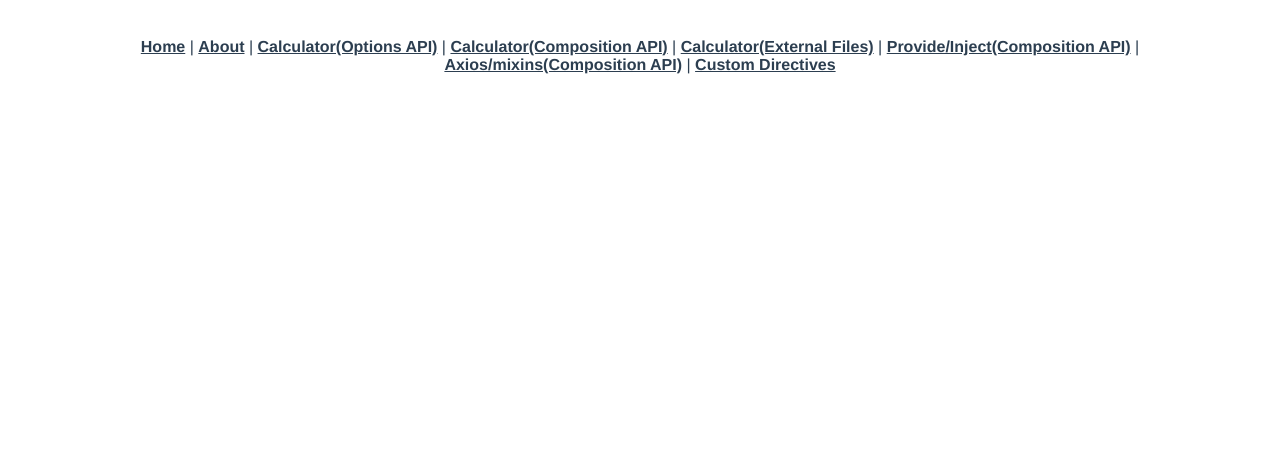
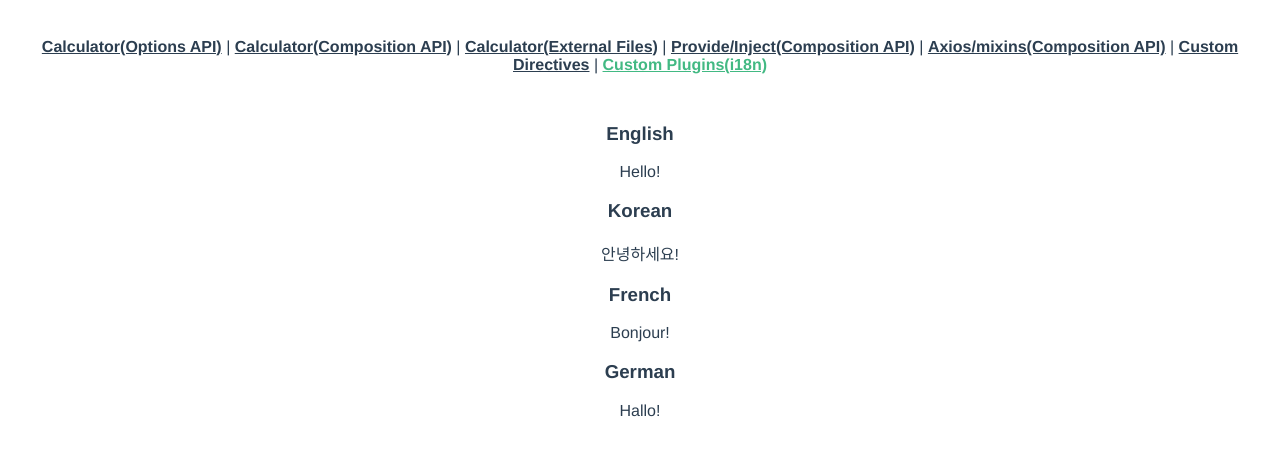
Before and after one commit to sbpark88/Vue.js-Short-Book, a Vue app in the folder vue-project-composition-api/: page /custom-plugins in a window 1280 px wide. Shown: the top 456 px of the page. Built offline with nearby package versions, Linux system fonts and the light colour scheme.

Commit message:
Add: Plugins

```diff
--- a/vue-project-composition-api/src/App.vue
+++ b/vue-project-composition-api/src/App.vue
@@ -1,13 +1,12 @@
 <template>
   <nav>
-    <router-link to="/">Home</router-link> |
-    <router-link to="/about">About</router-link> |
     <router-link to="/calculator-with-options-api">Calculator(Options API)</router-link> |
     <router-link to="/calculator-with-composition-api">Calculator(Composition API)</router-link> |
     <router-link to="/calculator-with-composition-api-and-external-files">Calculator(External Files)</router-link> |
     <router-link to="/provide-inject-with-composition-api">Provide/Inject(Composition API)</router-link> |
     <router-link to="/axios-mixins-with-composition-api">Axios/mixins(Composition API)</router-link> |
-    <router-link to="/custom-directives">Custom Directives</router-link>
+    <router-link to="/custom-directives">Custom Directives</router-link> |
+    <router-link to="/custom-plugins">Custom Plugins(i18n)</router-link>
   </nav>
   <router-view/>
 </template>
--- a/vue-project-composition-api/src/main.js
+++ b/vue-project-composition-api/src/main.js
@@ -2,10 +2,19 @@ import { createApp } from 'vue'
 import App from './App.vue'
 import router from './router'
 import store from './store'
+import i18n from '@/plugins/i18n'
 
 const myApp = createApp(App)
   .use(store)
   .use(router)
+  .use(i18n, {
+    greetings: {
+      en: 'Hello!',
+      ko: '안녕하세요!',
+      fr: 'Bonjour!',
+      de: 'Hallo!'
+    }
+  })
   .provide('appLevelValue', 'Hello~ This is App')
 
 myApp.directive('focus', (el, binding) => {
--- /dev/null
+++ b/vue-project-composition-api/src/plugins/i18n.js
@@ -0,0 +1,14 @@
+export default {
+  install: (app, options) => {
+    // inject a globally available $translate() method
+    app.config.globalProperties.$translate = (key) => {
+      // retrieve a nested property in `options`
+      // using `key` as the path
+      return key.split('.').reduce((o, i) => {
+        return o ? o[i] : null
+      }, options)
+    }
+
+    app.provide('i18n', options)
+  }
+}
--- a/vue-project-composition-api/src/router/index.js
+++ b/vue-project-composition-api/src/router/index.js
@@ -1,19 +1,10 @@
 import { createRouter, createWebHistory } from 'vue-router'
-import HomeView from '../views/HomeView.vue'
 
 const routes = [
   {
     path: '/',
     name: 'home',
-    component: HomeView
-  },
-  {
-    path: '/about',
-    name: 'about',
-    // route level code-splitting
-    // this generates a separate chunk (about.[hash].js) for this route
-    // which is lazy-loaded when the route is visited.
-    component: () => import(/* webpackChunkName: "about" */ '../views/AboutView.vue')
+    beforeEnter: (to, from, next) => { window.location.href = '/calculator-with-options-api' }
   },
   {
     path: '/calculator-with-options-api',
@@ -44,6 +35,11 @@ const routes = [
     path: '/custom-directives',
     name: 'customDirectives',
     component: () => import(/* webpackChunkName: "customDirectives */ '../views/CustomDirectives.vue')
+  },
+  {
+    path: '/custom-plugins',
+    name: 'customPlugins',
+    component: () => import(/* webpackChunkName: "customPlugins" */ '../views/CustomPlugins.vue')
   }
 ]
 
--- a/vue-project-composition-api/src/views/AboutView.vue
+++ /dev/null
@@ -1,5 +0,0 @@
-<template>
-  <div class="about">
-    <h1>This is an about page</h1>
-  </div>
-</template>
--- /dev/null
+++ b/vue-project-composition-api/src/views/CustomPlugins.vue
@@ -0,0 +1,21 @@
+<template>
+  <h3>English</h3>
+  <p>{{ $translate('greetings.en') }}</p>
+  <h3>Korean</h3>
+  <p>{{ $translate('greetings.ko') }}</p>
+  <h3>French</h3>
+  <p>{{ this.i18n.greetings.fr }}</p>
+  <h3>German</h3>
+  <p>{{ this.i18n.greetings.de }}</p>
+</template>
+
+<script>
+export default {
+  name: 'CustomPlugins',
+  inject: ['i18n']
+}
+</script>
+
+<style scoped>
+
+</style>
--- a/vue-project-composition-api/src/views/HomeView.vue
+++ /dev/null
@@ -1,18 +0,0 @@
-<template>
-  <div class="home">
-    <img alt="Vue logo" src="../assets/logo.png">
-    <HelloWorld msg="Welcome to Your Vue.js App"/>
-  </div>
-</template>
-
-<script>
-// @ is an alias to /src
-import HelloWorld from '@/components/HelloWorld.vue'
-
-export default {
-  name: 'HomeView',
-  components: {
-    HelloWorld
-  }
-}
-</script>
```
